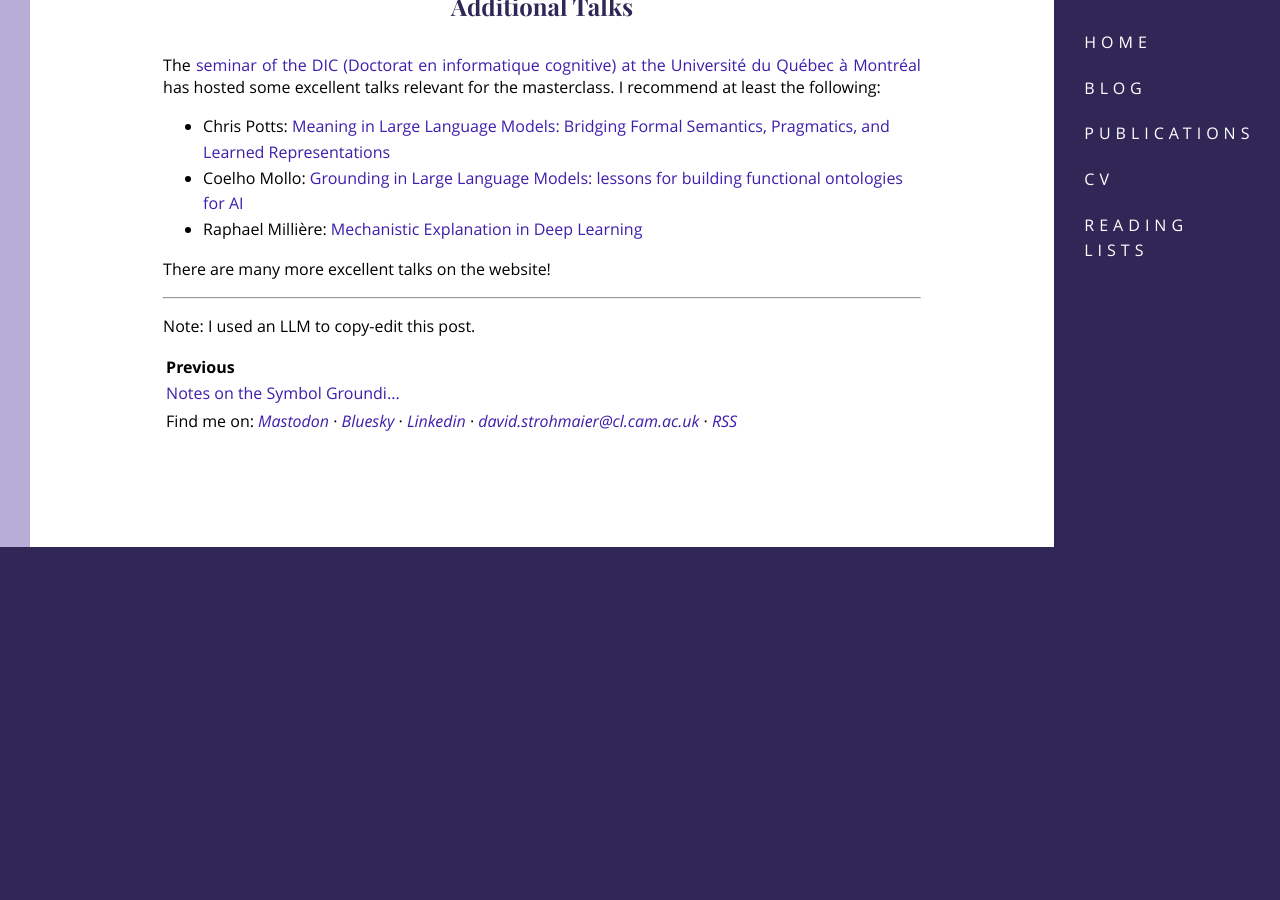
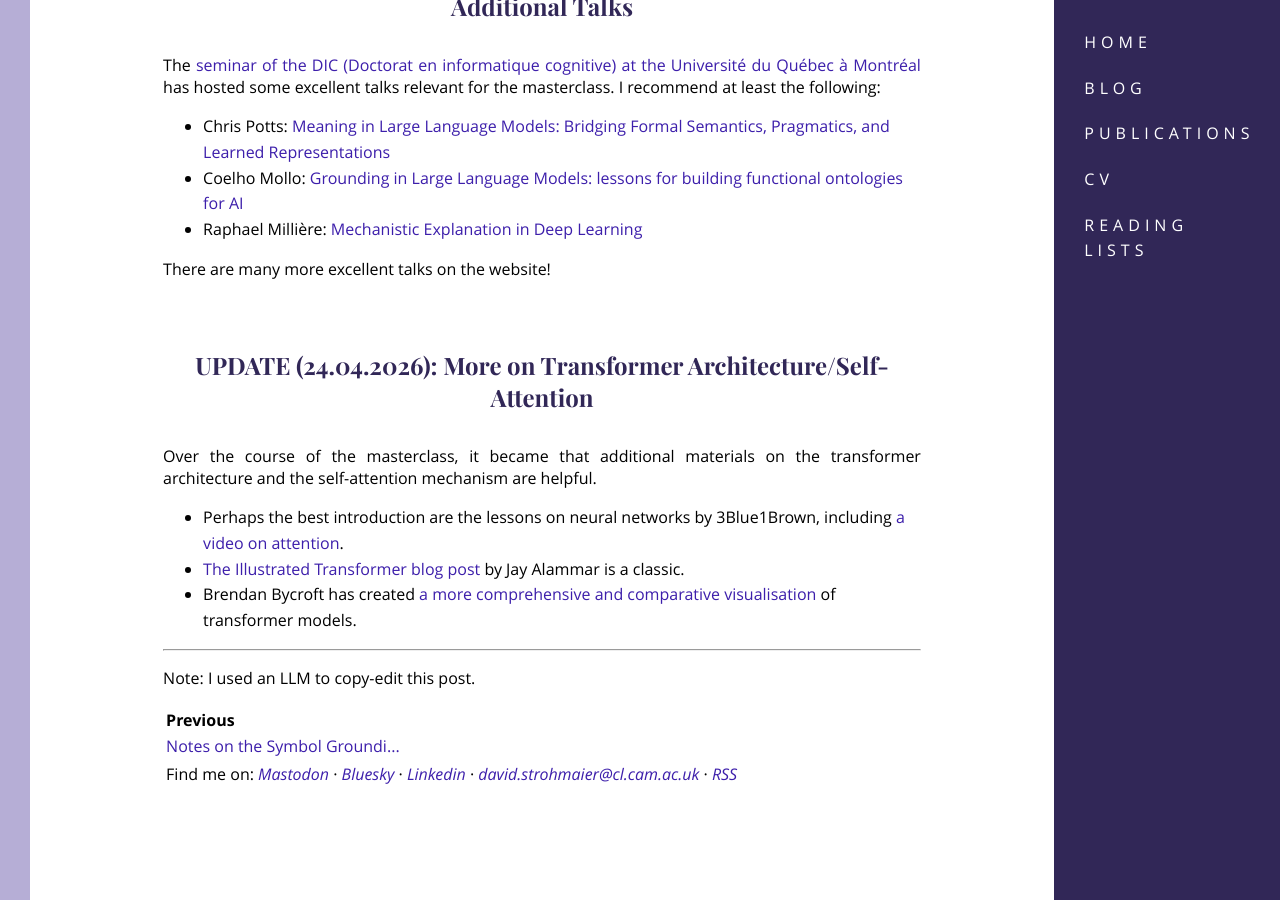
Before and after one commit to dstrohmaier/dstrohmaier.github.io, a Jekyll site: the page built from posts/_posts/2026-04-15-Upcoming-Masterclass-Phil-AI.md, in a window 1280 px wide and 900 px high, scrolled down 1726 px. Built offline with Jekyll 4.4.1, drawn with Linux system fonts in a browser that asks for light colours; comment, search, counter and statistics services are not loaded; before the commit the page ends 2273 px from its top, so only the background shows below that.

Commit message:
updated post with more link

```diff
--- a/posts/_posts/2026-04-15-Upcoming-Masterclass-Phil-AI.md
+++ b/posts/_posts/2026-04-15-Upcoming-Masterclass-Phil-AI.md
@@ -48,6 +48,16 @@ The [seminar of the DIC (Doctorat en informatique cognitive) at the Université
 
 There are many more excellent talks on the website!
 
+
+## UPDATE (24.04.2026): More on Transformer Architecture/Self-Attention
+
+Over the course of the masterclass, it became that additional materials on the transformer architecture and the self-attention mechanism are helpful.
+
+- Perhaps the best introduction are the lessons on neural networks by 3Blue1Brown, including [a video on attention](https://www.3blue1brown.com/lessons/attention).
+- [The Illustrated Transformer blog post](https://jalammar.github.io/illustrated-transformer/) by Jay Alammar is a classic.
+- Brendan Bycroft has created [a more comprehensive and comparative visualisation](https://bbycroft.net/llm) of transformer models.
+
+
 ---
 
 Note: I used an LLM to copy-edit this post.
```
